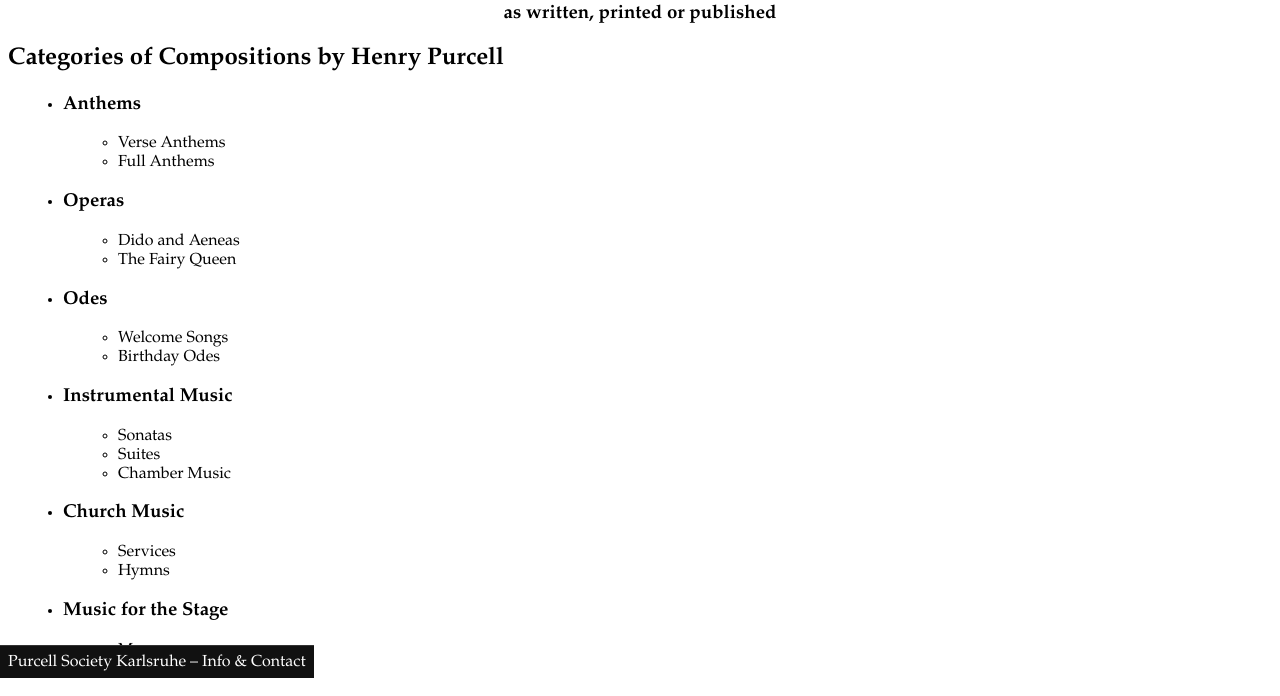
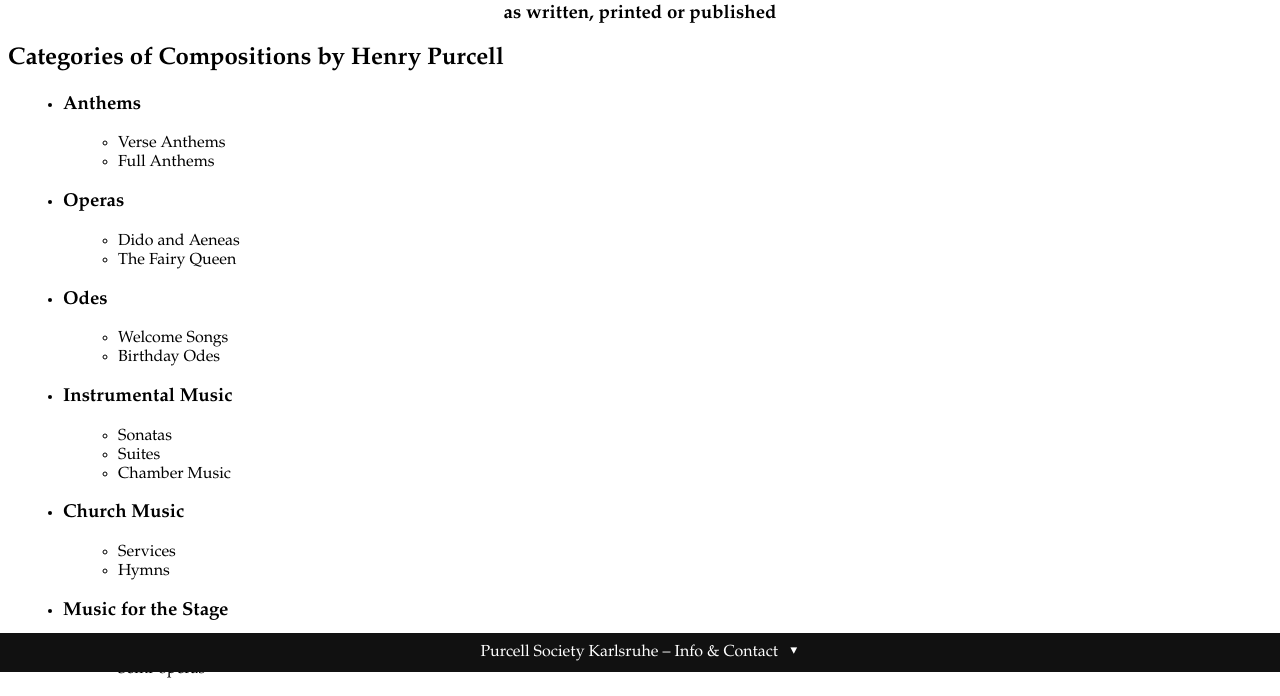
Before and after one commit to freewimoe/PP1-resub, a plain HTML site: page work.html in a window 1280 px wide. Shown: the part 128-824 px from the top of the page. Drawn offline with Linux system fonts and the light colour scheme.

Commit message:
fix: footer arrow direction

```diff
--- a/assets/css/style.css
+++ b/assets/css/style.css
@@ -174,35 +174,50 @@ a:hover {
   width: 100%;
   height: 100%;
 }
-/* SMART FOOTER */
+/* === Smart Footer: Purcell Society Karlsruhe === */
+
+/* Fixed container at bottom */
 .smart-footer {
   position: fixed;
   bottom: 0;
   left: 0;
   width: 100%;
-  z-index: 999;
   font-family: Garamond, serif;
+  z-index: 1000;
 }
 
+/* Hidden checkbox toggle (acts as switch) */
 .footer-toggle {
   display: none;
 }
 
+/* --- Toggle Bar --- */
 .footer-bar {
   background-color: #111;
   color: #fff;
   text-align: center;
-  padding: 8px;
+  padding: 10px 20px;
   font-size: 16px;
   cursor: pointer;
-  transition: background-color 0.3s ease;
-  border-top: 1px solid #333;
+
+  display: flex;
+  justify-content: center;
+  align-items: center;
+  gap: 10px;
 }
 
-.footer-bar:hover {
-  background-color: #222;
+/* Arrow styling inside toggle bar */
+.footer-bar .arrow {
+  display: inline-block;
+  transition: transform 0.3s ease;
 }
 
+/* Flip arrow on toggle */
+.footer-toggle:checked + .footer-bar .arrow {
+  transform: rotate(180deg);
+}
+
+/* --- Info Panel (collapsible) --- */
 .footer-panel {
   max-height: 0;
   overflow: hidden;
@@ -211,27 +226,31 @@ a:hover {
   transition: max-height 0.5s ease;
 }
 
+/* Open panel when toggle is checked */
 .footer-toggle:checked ~ .footer-panel {
-  max-height: 300px;
+  max-height: 400px; /* Adjust if needed */
 }
 
+/* --- Content Layout --- */
 .footer-columns {
   display: flex;
   justify-content: space-around;
+  flex-wrap: wrap;
   padding: 20px;
-  flex-wrap: wrap;
   border-top: 1px solid #ccc;
 }
 
+/* Individual info boxes */
 .footer-box {
   flex: 1 1 200px;
   margin: 10px;
   padding: 20px;
   background-color: #f0f0f0;
-  border: 1px solid #ccc; /* gleicht der legacy.html Box */
+  border: 1px solid #ccc;
   box-shadow: 1px 1px 3px rgba(0, 0, 0, 0.05);
 }
 
+/* Headings and links */
 .footer-box h4 {
   margin-top: 0;
   color: darkslateblue;
--- a/work.html
+++ b/work.html
@@ -75,9 +75,9 @@
             complete list of Purcell's work</a></h3>
 
             <footer class="smart-footer">
-                <input type="checkbox" id="footer-toggle" class="footer-toggle">
+                <input type="checkbox" id="footer-toggle" class="footer-toggle" hidden>
                 <label for="footer-toggle" class="footer-bar">
-                  Purcell Society Karlsruhe – Info & Contact
+                  Purcell Society Karlsruhe – Info & Contact <span class="arrow">▼</span>
                 </label>
                 <div class="footer-panel">
                   <div class="footer-columns">
```
Also changed, not shown: index.html (+2 -2 lines), legacy.html (+2 -2 lines), life.html (+2 -2 lines), links.html (+3 -3 lines).
